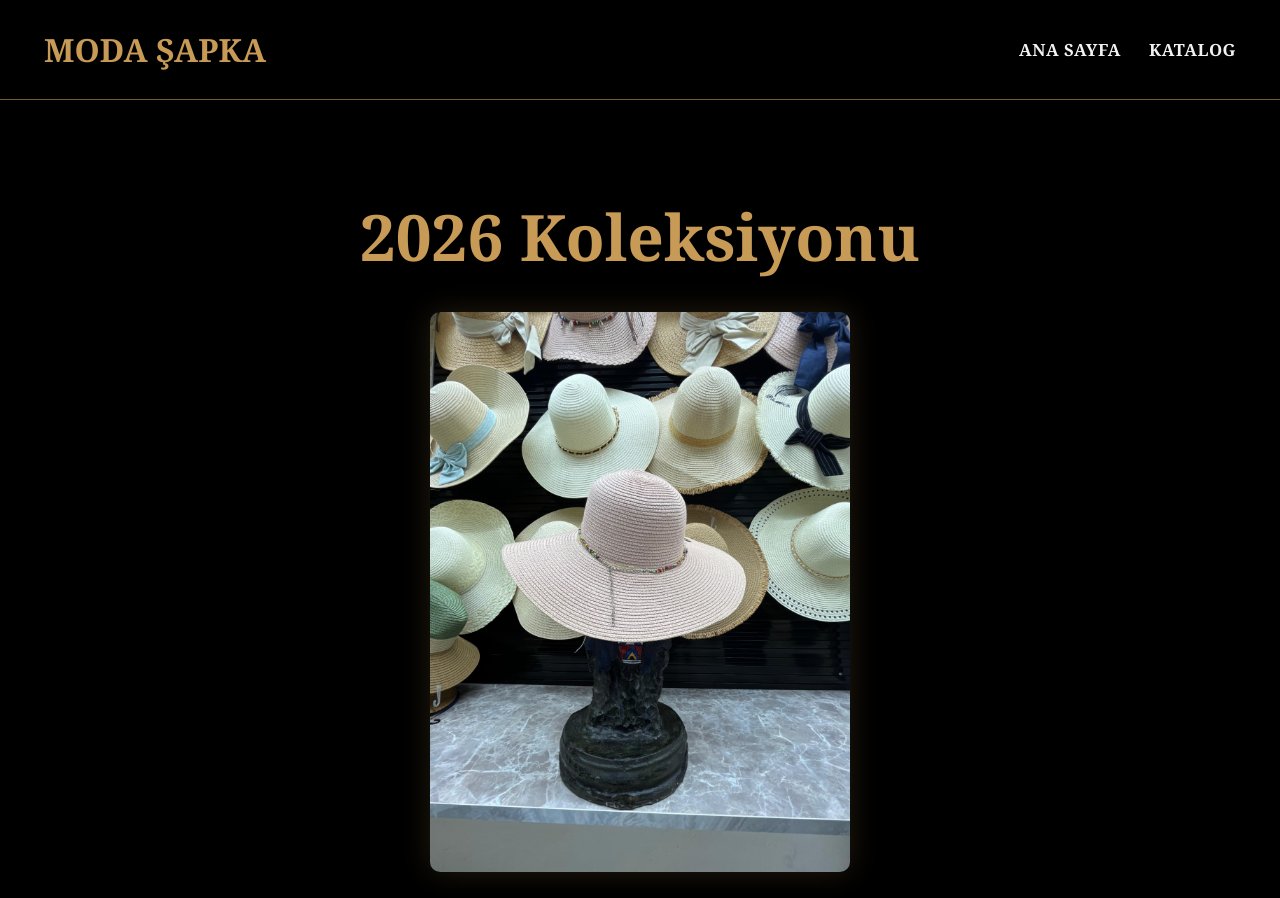
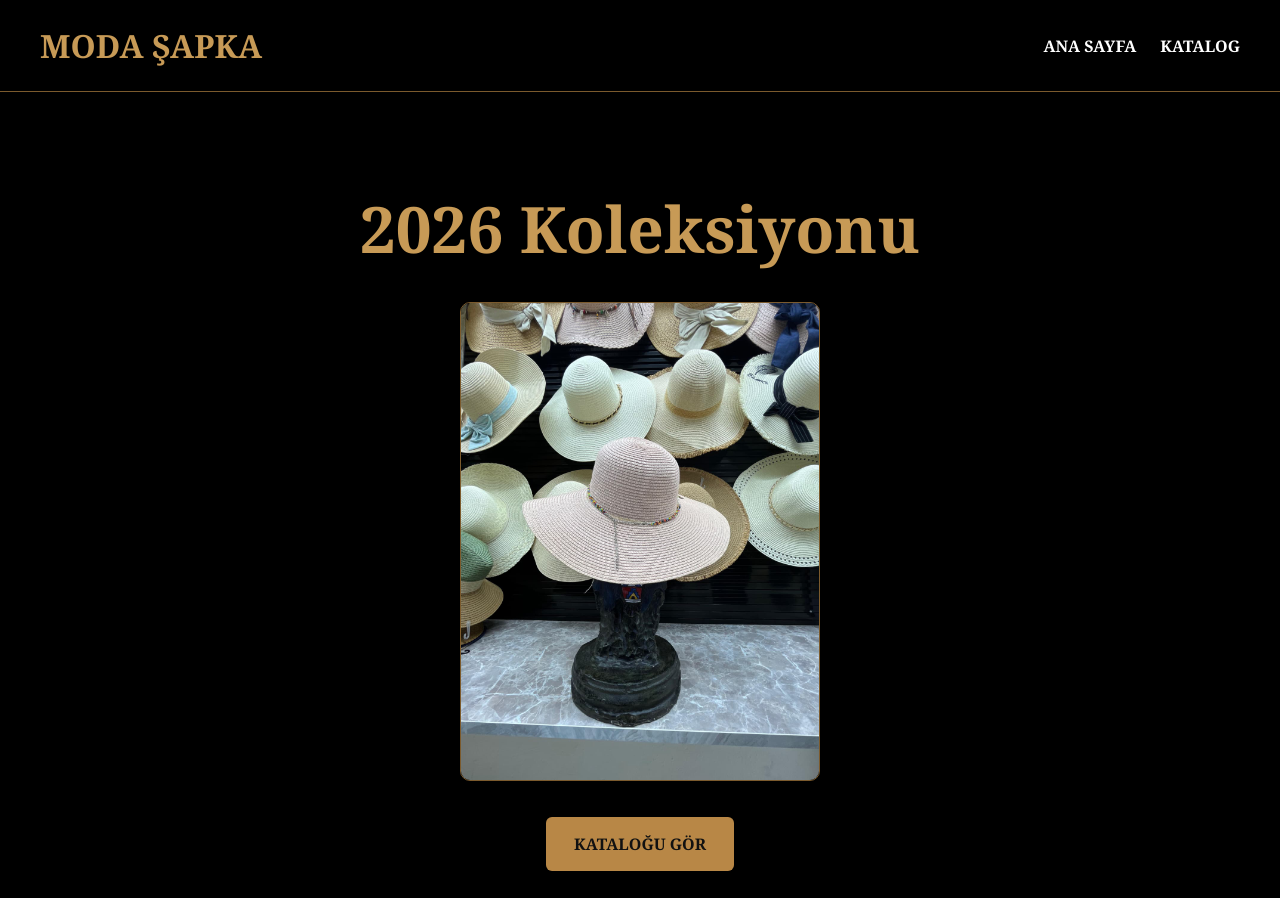
Before and after one commit to yavuzsalih837-hub/MODA-APKAza, a React (Vite) app: page / in a window 1280 px wide. Shown: the top 898 px of the page. Built offline with nearby package versions, Linux system fonts and the light colour scheme.

Commit message:
Update App.tsx

```diff
--- a/src/App.tsx
+++ b/src/App.tsx
@@ -42,7 +42,7 @@ const styles = {
     display: 'flex',
     justifyContent: 'space-between',
     alignItems: 'center',
-    padding: '28px 44px',
+    padding: '24px 40px',
     borderBottom: '1px solid #7b5a2d',
   } as React.CSSProperties,
 
@@ -55,20 +55,18 @@ const styles = {
 
   navLinks: {
     display: 'flex',
-    gap: '28px',
+    gap: '24px',
     alignItems: 'center',
   } as React.CSSProperties,
 
   navLink: {
-    color: '#f2f2f2',
+    color: '#fff',
     textDecoration: 'none',
     fontWeight: 700,
-    fontSize: '1.05rem',
-    letterSpacing: '0.5px',
   } as React.CSSProperties,
 
   hero: {
-    minHeight: 'calc(100vh - 93px)',
+    minHeight: 'calc(100vh - 89px)',
     display: 'flex',
     flexDirection: 'column',
     alignItems: 'center',
@@ -79,40 +77,41 @@ const styles = {
 
   title: {
     fontSize: '4rem',
-    marginBottom: '32px',
+    marginBottom: '30px',
     color: '#c79a56',
   } as React.CSSProperties,
 
   heroImage: {
-    width: 'min(420px, 85vw)',
-    height: 'auto',
+    width: '360px',
+    maxWidth: '90%',
     borderRadius: '10px',
-    marginBottom: '28px',
-    boxShadow: '0 0 30px rgba(199, 154, 86, 0.18)',
+    marginBottom: '24px',
+    border: '1px solid #7b5a2d',
     objectFit: 'cover',
+    display: 'block',
   } as React.CSSProperties,
 
   button: {
     display: 'inline-block',
-    padding: '16px 32px',
-    backgroundColor: '#b88746',
+    background: '#b88746',
     color: '#111',
     textDecoration: 'none',
+    padding: '16px 28px',
     fontWeight: 700,
-    border: '1px solid #7b5a2d',
     borderRadius: '6px',
+    marginTop: '12px',
   } as React.CSSProperties,
 
-  katalogWrap: {
+  catalog: {
     maxWidth: '1200px',
     margin: '0 auto',
-    padding: '48px 20px 80px',
+    padding: '60px 20px 80px',
   } as React.CSSProperties,
 
-  katalogTitle: {
-    fontSize: '2.8rem',
+  catalogTitle: {
     textAlign: 'center',
-    marginBottom: '36px',
+    fontSize: '2.5rem',
+    marginBottom: '40px',
     color: '#c79a56',
   } as React.CSSProperties,
 
@@ -123,11 +122,10 @@ const styles = {
   } as React.CSSProperties,
 
   card: {
-    backgroundColor: '#0d0d0d',
+    background: '#0d0d0d',
     border: '1px solid #2a2a2a',
     borderRadius: '12px',
     overflow: 'hidden',
-    boxShadow: '0 8px 24px rgba(0,0,0,0.35)',
   } as React.CSSProperties,
 
   cardImg: {
@@ -135,27 +133,25 @@ const styles = {
     height: '320px',
     objectFit: 'cover',
     display: 'block',
-    backgroundColor: '#111',
   } as React.CSSProperties,
 
   cardBody: {
-    padding: '18px',
+    padding: '16px',
   } as React.CSSProperties,
 
   cardTitle: {
-    fontSize: '1.35rem',
-    margin: '0 0 10px',
+    marginBottom: '10px',
     color: '#e0b16a',
+    fontSize: '1.3rem',
   } as React.CSSProperties,
 
   price: {
-    margin: 0,
-    color: '#f1f1f1',
-    fontSize: '1rem',
+    color: '#fff',
   } as React.CSSProperties,
 };
 
-const Navbar = () => (
+function Navbar() {
+  return (
     <nav style={styles.nav}>
       <Link to="/" style={styles.brand}>
         MODA ŞAPKA
@@ -171,8 +167,10 @@ const Navbar = () => (
       </div>
     </nav>
   );
+}
 
-const Home = () => (
+function Home() {
+  return (
     <section style={styles.hero}>
       <h1 style={styles.title}>2026 Koleksiyonu</h1>
 
@@ -187,10 +185,12 @@ const Home = () => (
       </Link>
     </section>
   );
+}
 
-const Katalog = () => (
-  <section style={styles.katalogWrap}>
-    <h2 style={styles.katalogTitle}>Ürün Kataloğu</h2>
+function Katalog() {
+  return (
+    <section style={styles.catalog}>
+      <h2 style={styles.catalogTitle}>Ürün Kataloğu</h2>
 
       <div style={styles.grid}>
         {sapkaModelleri.map((item) => (
@@ -205,8 +205,9 @@ const Katalog = () => (
       </div>
     </section>
   );
+}
 
-function App() {
+export default function App() {
   return (
     <Router>
       <div style={styles.page}>
@@ -219,5 +220,3 @@ function App() {
     </Router>
   );
 }
-
-export default App;
```
Lines whose indentation alone changed are shown as unchanged.
